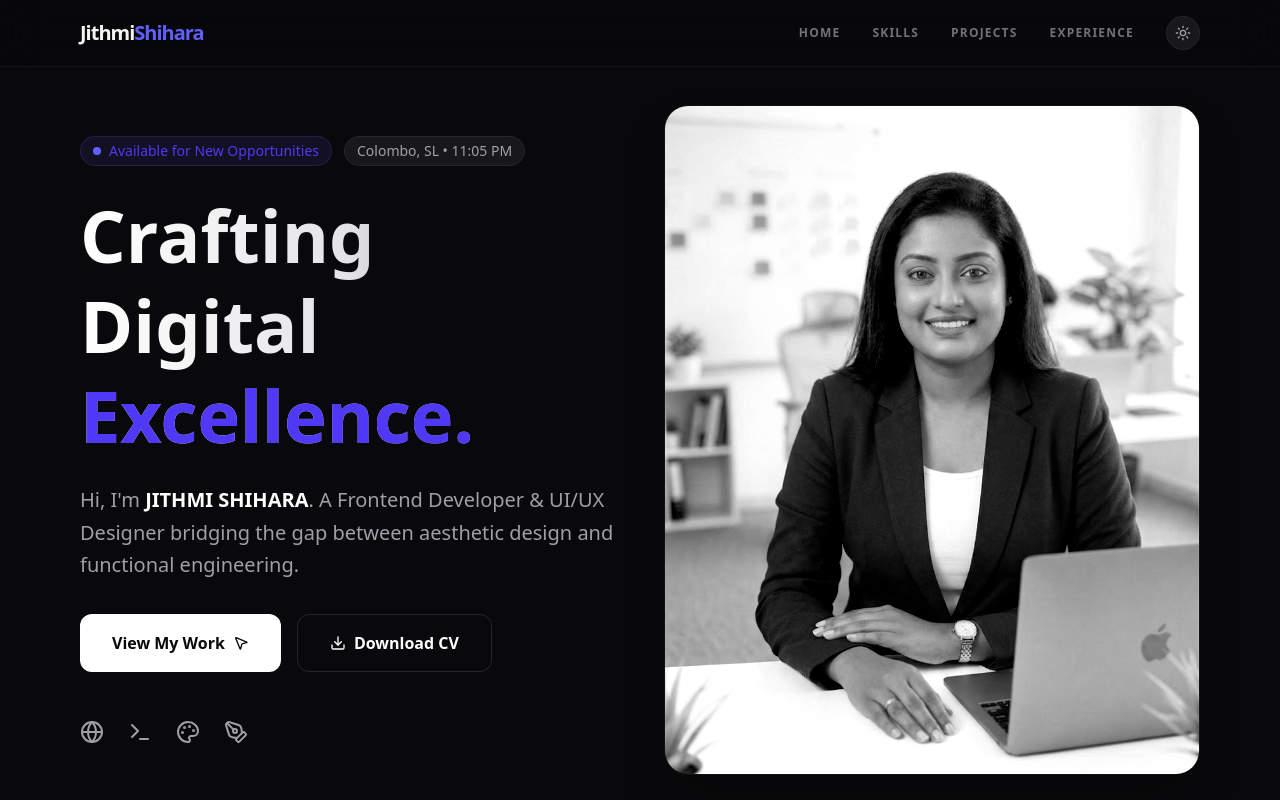
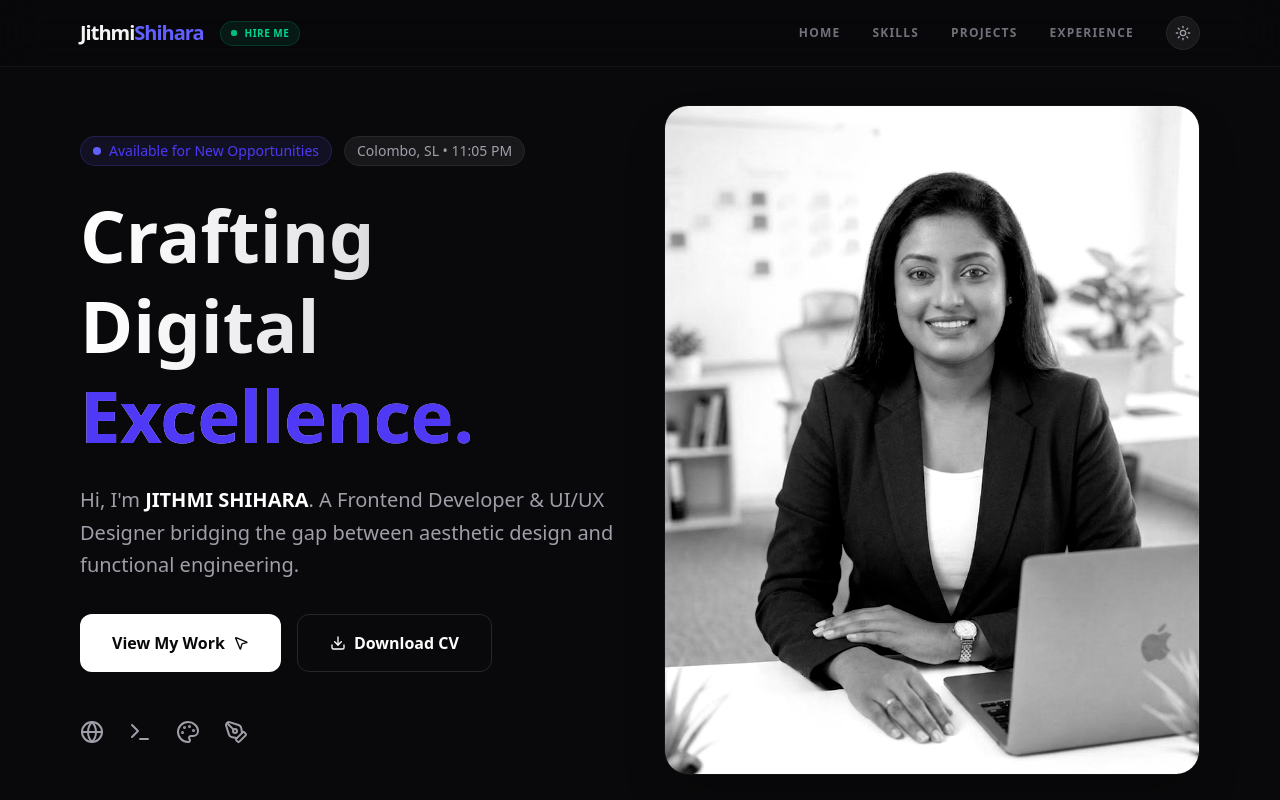
Before and after one commit to JithmiShihara99/MyWeb, a React (Vite) app: page / in a window 1280 px wide. Shown: the top 800 px of the page. Built offline with nearby package versions, Linux system fonts and the light colour scheme.

Commit message:
samll fixes

```diff
--- a/src/App.tsx
+++ b/src/App.tsx
@@ -65,9 +65,20 @@ const App = () => {
           <motion.div
             initial={{ opacity: 0, x: -20 }}
             animate={{ opacity: 1, x: 0 }}
-            className="text-xl font-black tracking-tighter"
+            className="flex items-center gap-4"
           >
-            Jithmi<span className="text-indigo-500">Shihara</span>
+            <div className="text-xl font-black tracking-tighter">
+              Jithmi<span className="text-indigo-500">Shihara</span>
+            </div>
+            <div className={`hidden sm:flex items-center gap-2 px-2.5 py-1 rounded-full border text-[10px] font-bold uppercase tracking-wider transition-colors ${
+              isDarkMode ? 'bg-emerald-500/10 border-emerald-500/20 text-emerald-400' : 'bg-emerald-50 border-emerald-100 text-emerald-600'
+            }`}>
+              <span className="relative flex h-1.5 w-1.5">
+                <span className="animate-ping absolute inline-flex h-full w-full rounded-full bg-emerald-400 opacity-75"></span>
+                <span className="relative inline-flex rounded-full h-1.5 w-1.5 bg-emerald-500"></span>
+              </span>
+              Hire Me
+            </div>
           </motion.div>
 
           {/* Desktop Nav */}
--- a/src/components/Projects.tsx
+++ b/src/components/Projects.tsx
@@ -31,7 +31,12 @@ const Projects: React.FC<ProjectsProps> = ({ isDarkMode }) => {
               whileInView={{ opacity: 1, y: 0 }}
               viewport={{ once: true }}
               transition={{ delay: index * 0.1 }}
-              whileHover={{ y: -10 }}
+              whileHover={{
+                y: -10,
+                rotateX: 2,
+                rotateY: -2,
+                scale: 1.02
+              }}
               className={`p-8 rounded-[2.5rem] border transition-all flex flex-col group relative overflow-hidden ${
                 isDarkMode
                   ? 'bg-zinc-900/40 border-zinc-800/50 hover:border-indigo-500/30'
--- a/src/index.css
+++ b/src/index.css
@@ -22,3 +22,21 @@ body {
   background-size: 200% 200%;
   animation: fluid-gradient 8s ease infinite;
 }
+
+/* Custom Scrollbar */
+::-webkit-scrollbar {
+  width: 10px;
+}
+
+::-webkit-scrollbar-track {
+  @apply bg-zinc-100 dark:bg-zinc-950;
+}
+
+::-webkit-scrollbar-thumb {
+  @apply bg-zinc-300 dark:bg-zinc-800 rounded-full border-4 border-solid border-zinc-100 dark:border-zinc-950;
+  transition: all 0.3s ease;
+}
+
+::-webkit-scrollbar-thumb:hover {
+  @apply bg-indigo-500;
+}
```
